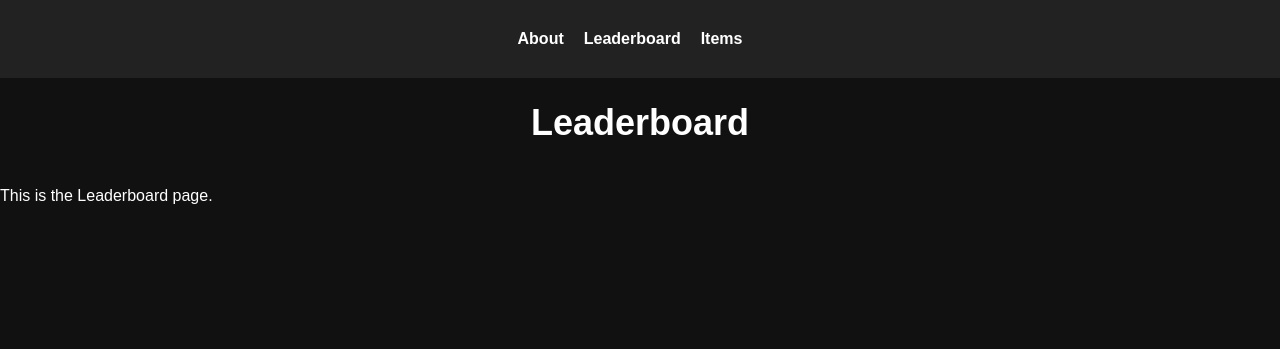
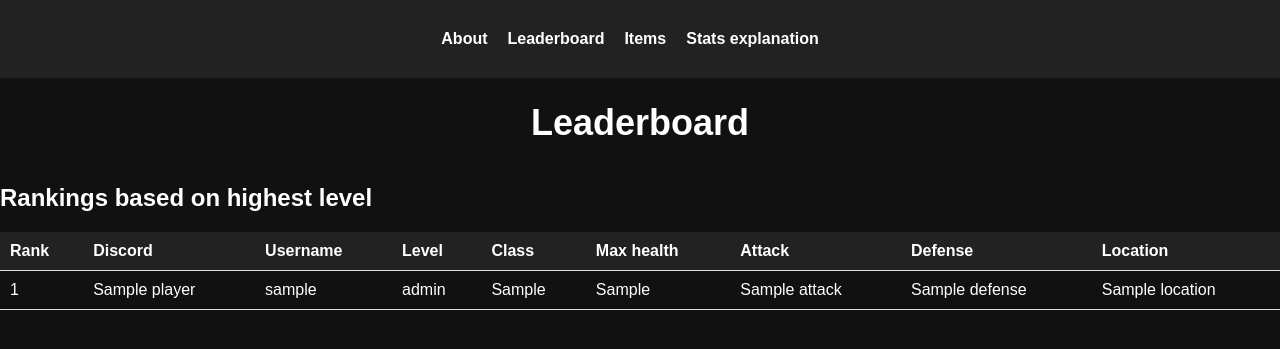
Before and after one commit to KarolisJasad/discord_rpg_bot, a Django app: template rpgbot_project/rpgbot/templates/rpgbot/leaderboard.html in a window 1280 px wide. Shown: the top 349 px of the page. Run offline with Django 4.2, Linux system fonts and the light colour scheme; the template is opened without the code that fills it: most values are stand-ins (such as "Sample title", 1, 10 or a date in 2020).

Commit message:
WebPage done

```diff
--- a/rpgbot_project/rpgbot/static/css/styles.css
+++ b/rpgbot_project/rpgbot/static/css/styles.css
@@ -102,3 +102,26 @@ p {
 .navbar a:hover {
     color: #aaaaaa;
 }
+
+/* Leaderboard styling */
+
+table {
+    width: 100%;
+    border-collapse: collapse;
+    margin-top: 20px;
+  }
+
+  th, td {
+    padding: 10px;
+    text-align: left;
+    border-bottom: 1px solid #ddd;
+  }
+
+  th {
+    background-color: #222222;
+    color: #ffffff;
+  }
+
+  tr:hover {
+    background-color: #acacac;
+  }
--- a/rpgbot_project/rpgbot/templates/base.html
+++ b/rpgbot_project/rpgbot/templates/base.html
@@ -12,9 +12,10 @@
 </head>
 <body>
     <div class="navbar">
-        <li><a class="{% if section == 'about' %}active{% endif %}" href="{% url 'about' %}">About</a></li>
-        <li><a class="{% if section == 'leaderboard' %}active{% endif %}" href="{% url 'leaderboard' %}">Leaderboard</a></li>
-        <li><a class="{% if section == 'items' %}active{% endif %}" href="{% url 'items' %}">Items</a></li>
+        <li><a class="about" href="{% url 'about' %}">About</a></li>
+        <li><a class="leaderboard" href="{% url 'leaderboard' %}">Leaderboard</a></li>
+        <li><a class="items" href="{% url 'items' %}">Items</a></li>
+        <li><a class="stats" href="{% url 'stats' %}">Stats explanation</a></li>
     </div>
 
     <div class="content">
--- a/rpgbot_project/rpgbot/templates/rpgbot/leaderboard.html
+++ b/rpgbot_project/rpgbot/templates/rpgbot/leaderboard.html
@@ -1,6 +1,36 @@
 {% extends 'base.html' %}
 
 {% block content %}
-<h1>Leaderboard</h1>
-<p>This is the Leaderboard page.</p>
+  <h1>Leaderboard</h1>
+  <h2> Rankings based on highest level </h2>
+  <table>
+    <thead>
+      <tr>
+        <th>Rank</th>
+        <th>Discord</th>
+        <th>Username</th>
+        <th>Level</th>
+        <th>Class</th>
+        <th>Max health</th>
+        <th>Attack</th>
+        <th>Defense</th>
+        <th>Location</th>
+      </tr>
+    </thead>
+    <tbody>
+      {% for player in players %}
+        <tr>
+          <td>{{ forloop.counter }}</td>
+          <td>{{ player.discord_name }}</td>
+          <td>{{ player.username }}</td>
+          <td>{{ player.level }}</td>
+          <td>{{ player.character_class }}</td>
+          <td>{{ player.max_health }}</td>
+          <td>{{ player.attack }}</td>
+          <td>{{ player.defense }}</td>
+          <td>{{ player.location }}</td>
+        </tr>
+      {% endfor %}
+    </tbody>
+  </table>
 {% endblock %}
--- a/rpgbot_project/rpgbot/urls.py
+++ b/rpgbot_project/rpgbot/urls.py
@@ -1,9 +1,10 @@
 from django.contrib import admin
 from django.urls import path
-from rpgbot.views import AboutView, LeaderboardView, ItemsView
+from rpgbot.views import AboutView, LeaderboardView, ItemsView, StatsExplanationView
 
 urlpatterns = [
     path('', AboutView.as_view(), name='about'),
     path('leaderboard/', LeaderboardView.as_view(), name='leaderboard'),
     path('items/', ItemsView.as_view(), name='items'),
+    path('stats-explanation/', StatsExplanationView.as_view(), name='stats'),
 ]
--- a/rpgbot_project/test.sql
+++ b/rpgbot_project/test.sql
@@ -1 +1 @@
-DELETE FROM rpgbot_player WHERE equipped_weapon_id = 3
+DELETE FROM rpgbot_player WHERE username = "Test"
```
Also changed, not shown: rpgbot_project/rpgbot/templates/rpgbot/items.html (+22 -2 lines), rpgbot_project/rpgbot/templates/rpgbot/stats.html (added, +13 -0 lines), rpgbot_project/rpgbot/views.py (+10 -2 lines).
